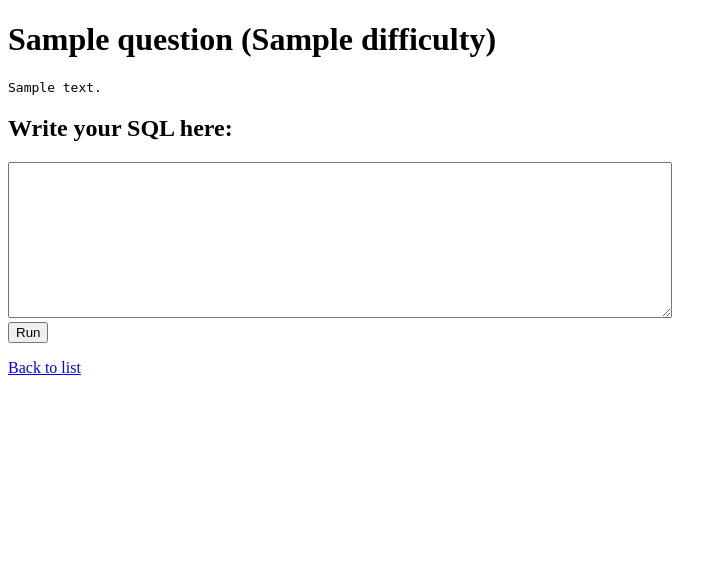
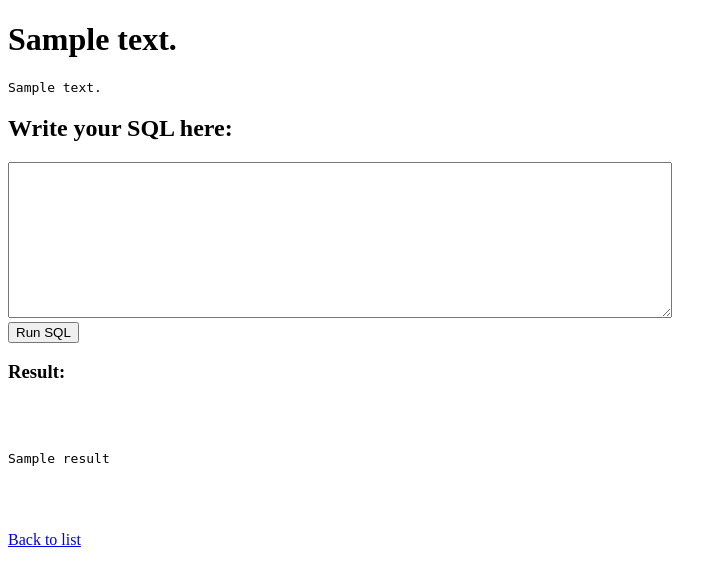
Before and after one commit to timlin940/SQL-learning, a Flask app: template templates/question.html in a window 1280 px wide. Shown: the top 586 px of the page, without its empty margins (0-727 px from the left). Run offline with Flask 3, Linux system fonts and the light colour scheme; the template is opened without the code that fills it: most values are stand-ins (such as "Sample title", 1, 10 or a date in 2020); some libraries are stand-ins or nearby versions.

Commit message:
almost finish

```diff
--- a/app.py
+++ b/app.py
@@ -21,18 +21,74 @@ try:
 except :
     print("資料庫連線錯誤")
 
-#輸入難度，顯示題目(需要留空間給撰寫程式碼和給意見)
-@app.route('/', methods=['GET'])
+#輸入難度，顯示題目 標題(之後會跳轉到題目頁面)
+@app.route('/', methods=['GET'])#首頁
 def index():
     cursor = conn.cursor()
     # 預設難度為 Easy
     difficulty = request.args.get('difficulty', 'Easy')
     # 篩選題目
-    cursor.execute("SELECT title,description FROM question WHERE difficulty = (%s)",(difficulty,))
-    conn.commit()
+    cursor.execute("SELECT id , title, description FROM question WHERE difficulty = (%s)",(difficulty,))
     questions= cursor.fetchall()
 
     return render_template('index.html', questions= questions, selected_difficulty=difficulty)
+
+@app.route('/question/<int:q_id>')#顯示題目和作答區
+def show_question(q_id):
+    cursor = conn.cursor()
+    cursor.execute("SELECT id,title, description FROM question WHERE id = (%s)",(q_id,))
+    result = cursor.fetchone()
+    return render_template('question.html',descriptions = result)
+
+def ai_get_hint(question_desc, user_sql):#給AI題目分析
+    prompt = f"""
+    You are a helpful SQL tutor. The student is working on this question:
+
+    {question_desc}
+
+    The student's current SQL query is:
+
+    {user_sql}
+    """
+    messages = [
+        SystemMessage(content=prompt),
+       HumanMessage(content=f"If student's sql is correct, return Answer is correct ,else provide hints and explanations on how to improve the query, without giving the full answer or code.  ")
+     ]
+    result = llm.invoke(messages)
+    response = result.content
+
+    return response
+
+
+@app.route('/question/<int:q_id>/run_sql', methods=['POST'])#執行作答區
+def run_sql(q_id):
+    sql_code = request.form.get('sql_code')
+    action = request.form.get('action')
+
+    cursor = conn.cursor()
+    cursor.execute("SELECT title, description FROM question WHERE id = %s", (q_id,))
+    row = cursor.fetchone()
+    if not row:
+        return "Question not found", 404
+    title, description = row
+
+    if action == 'run':
+        try:
+            ai_hint = ai_get_hint(description, sql_code)
+            result_text = ai_hint
+            return render_template('question.html',
+                                descriptions=[q_id,title, description],
+
+                                result=result_text,
+                                )
+        except Exception as e:
+            result_text = f"Error: {str(e)}"
+            return render_template('question.html',
+                                descriptions=[q_id,title, description],
+
+                                result=result_text)
+    else:
+        return "Invalid action", 400
 
 if __name__ == '__main__':
     app.run(debug=True)
--- a/templates/question.html
+++ b/templates/question.html
@@ -1,18 +1,28 @@
 <!DOCTYPE html>
 <html>
 <head>
-    <title>{{ question.title }}</title>
+    <title>{{ descriptions[1] }}</title>
 </head>
 <body>
-    <h1>{{ question.title }} ({{ question.difficulty }})</h1>
-    <pre>{{ question.description }}</pre>
+    <h1>{{ descriptions[1] }}</h1>
+    <pre>{{ descriptions[2] }}</pre>
 
     <h2>Write your SQL here:</h2>
-    <form method="post" action="/submit/{{ question.id }}">
+    <form method="post" action="/question/{{ descriptions[0] }}/run_sql">
         <textarea name="sql_code" rows="10" cols="80"></textarea><br>
-        <button type="submit">Run</button>
+        <button type="submit" name="action" value="run">Run SQL</button>
+
     </form>
 
+    <div id="result">
+        {% if result %}
+            <h3>Result:</h3>
+            <div style="white-space: pre-wrap;">
+            <pre>{{ result }}</pre>
+            </div>
+        {% endif %}
+    </div>
+</div>
     <p><a href="/">Back to list</a></p>
 </body>
 </html>
```
Also changed, not shown: templates/index.html (+3 -4 lines).
